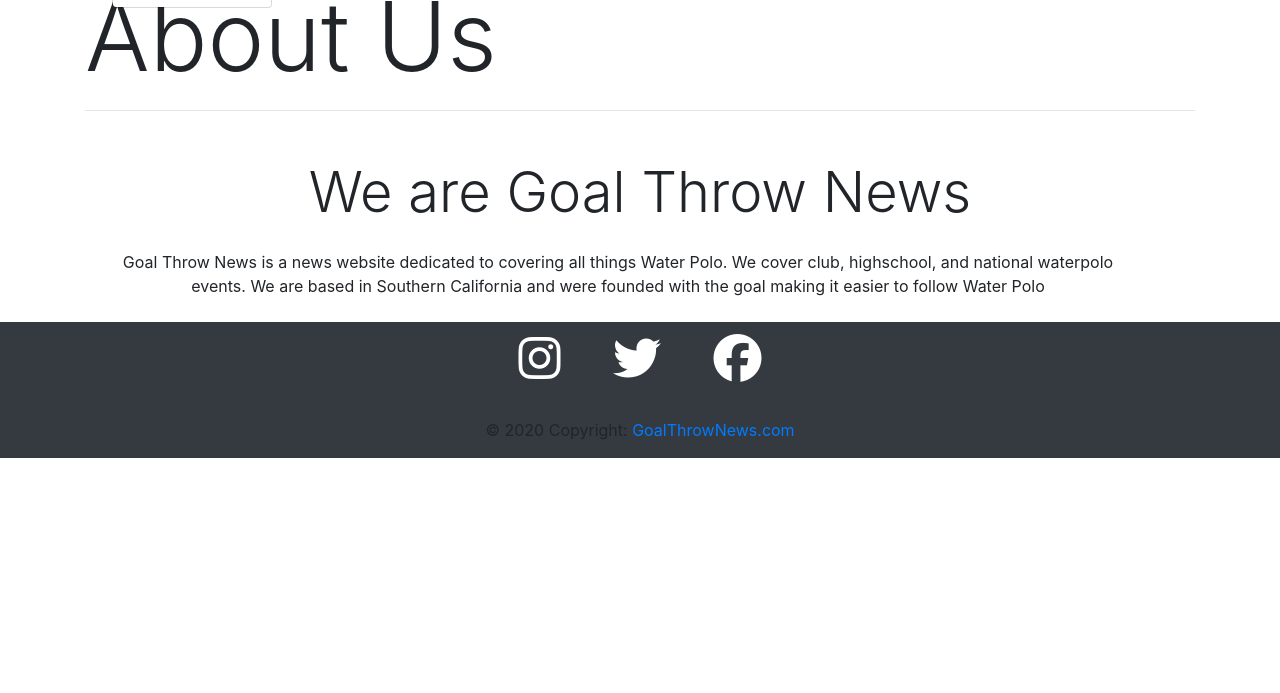
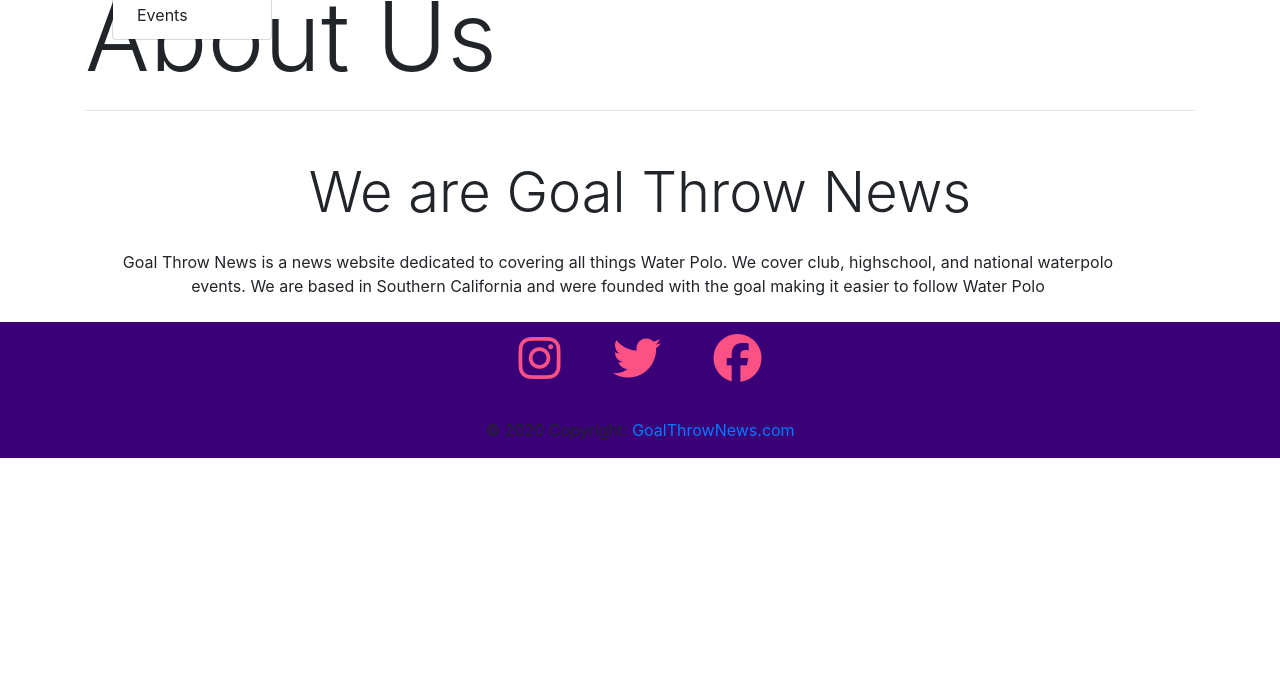
Before and after one commit to UlyssesH23/Goal-Throw-News, a PHP site: page /about.php in a window 1280 px wide, after a click on "Home". Shown: the part 107-800 px from the top of the page. Run offline with PHP 8.4, Linux system fonts and the light colour scheme; some libraries are stand-ins or nearby versions.

Commit message:
Attempts to change color NOt finla pls ignore it looks terrible

```diff
--- a/Main Pages/footer.php
+++ b/Main Pages/footer.php
@@ -1,20 +1,20 @@
 <!-- Footer -->
-<footer class="page-footer container-fluid font-small bg-dark">
+<footer class="page-footer container-fluid font-small bg-dark" style="background-color:#3a0077 !important;">
 
 
 </div>
 <!-- Footer Elements -->
 <div class="footer-icons justify-content-center p-0 container navbar-nav">
 <ul class="ml-auto mt-2  mb-none p-1 mr-auto">
-<a class=" ml-auto"href="https://instagram.com" style="color:white;">
+<a class=" ml-auto"href="https://instagram.com" style="color:#fc5185;">
 <i class="fa fa-instagram fa-3x" aria-hidden="true"></i>
 </a>
 
-<a class="  ml-5"href="https://twitter.com" style="color:white;">
+<a class="  ml-5"href="https://twitter.com" style="color:#fc5185;">
 <i class="fa fa-twitter fa-3x" aria-hidden="true"></i>
 </a>
 
-<a class="  ml-5 "href="https://facebook.com" style="color:white;">
+<a class="  ml-5 "href="https://facebook.com" style="color:#fc5185;">
 <i class="fa fa-facebook fa-3x" aria-hidden="true"></i>
 </a>
 </ul>
--- a/Main Pages/headerlinks.php
+++ b/Main Pages/headerlinks.php
@@ -18,3 +18,4 @@
 />
 
 <link href="../Stylesheets/style.css" rel="stylesheet">
+<link href="../Stylesheets/colors.css" rel="stylesheet">
--- a/Main Pages/template.php
+++ b/Main Pages/template.php
@@ -1,7 +1,7 @@
 
 
 <!--NAV BAR-->
-<nav class="navbar navbar-expand-lg navbar-dark bg-dark ">
+<nav class="navbar navbar-expand-lg navbar-dark" style="background-color:#3a0077 !important;">
     <!--NAV HEADER-->
     <a class="navbar-brand" href="../Main Pages/index.php"><img src="https://i.ibb.co/kx5rnPv/Goal-Throw-News-Copy.png" height="80" width="80" class="img-fluid pull-xs-left" alt="..."></a>
     <button class="navbar-toggler" type="button" data-toggle="collapse" data-target="#navbarNav" aria-controls="navbarNav" aria-expanded="false" aria-label="Toggle navigation">
@@ -18,12 +18,18 @@
                   </a>
                 <div class="dropdown-menu" aria-labelledby="navbarDropdown">
                     <a class="dropdown-item" href="../Main Pages/index.php#latest-news">Latest News</a>
+                    <a class="dropdown-item" href="../Main Pages/index.php#events">Events</a>
                 </div>
             </li>
             <!---->
             <!--CLUB NEWS-->
-            <li class="nav-item">
-                <a class="nav-link" href="../Main Pages/clubnews.php">Club News</a>
+            <li class="nav-item dropdown">
+                <a class="nav-link navbar-toggle" href="../Main Pages/clubnews.php" id="navbardrop" role="button" data-toggle="dropdown" aria-haspopup="true" aria-expanded="false">Club News</a>
+                <div class="dropdown-menu">
+
+                  <a class="dropdown-item" href="../Main Pages/clubnews.php#latest-news">Latest News</a>
+                  <a class="dropdown-item" href="../Main Pages/clubnews.php#events">Events</a>
+                </div>
             </li>
             <!---->
             <!--High School News-->
```
Also changed, not shown: Stylesheets/colors.css (added, +23 -0 lines).
